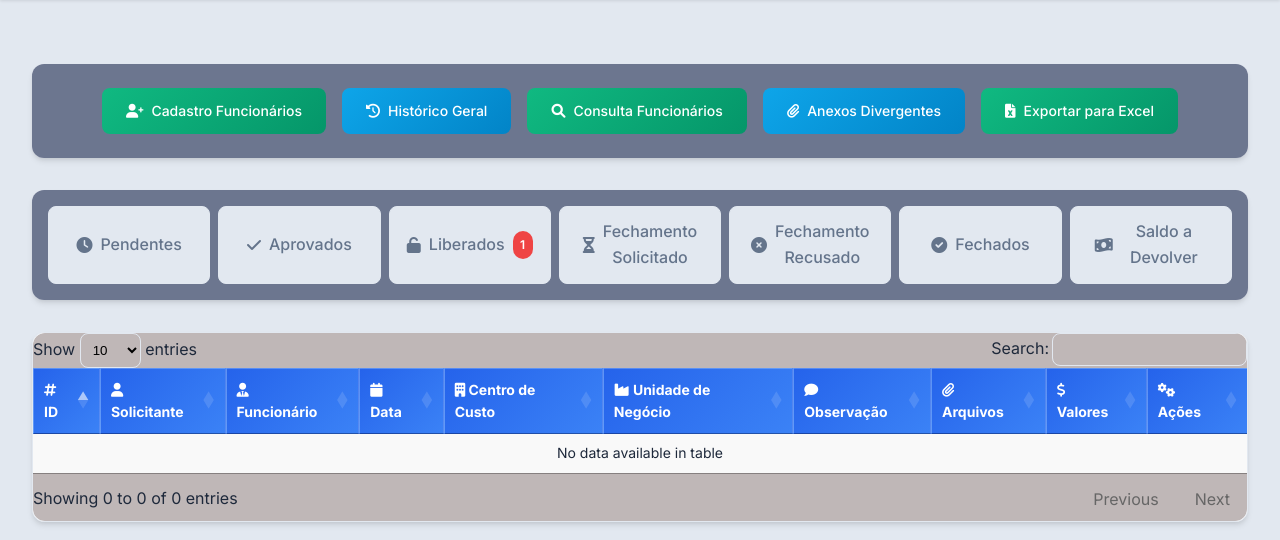
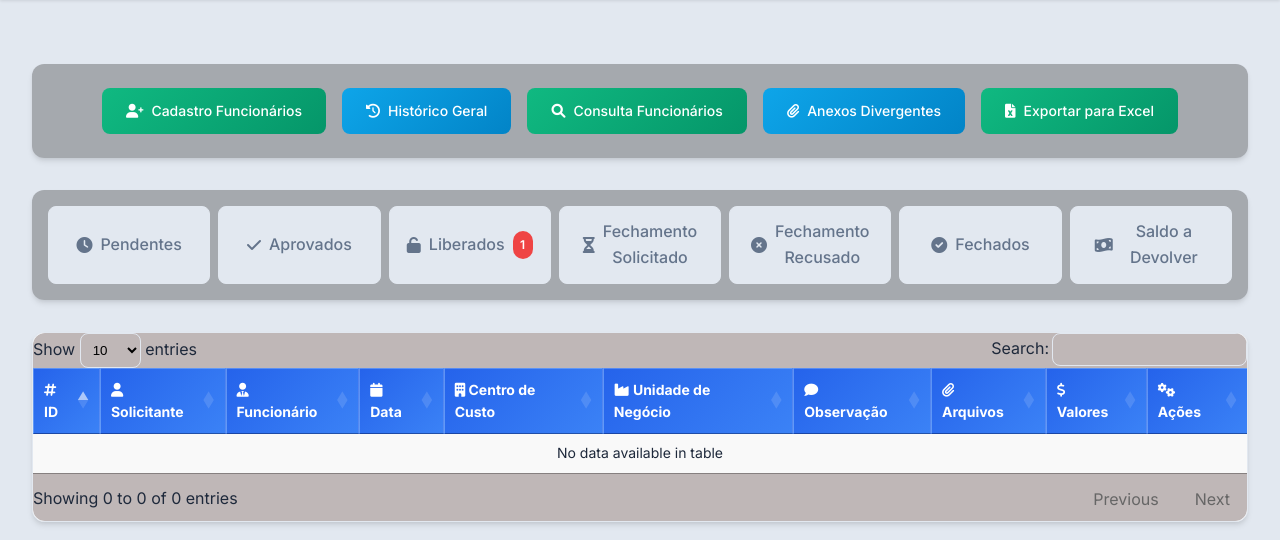
Before and after one commit to Andresaldanha3510/PROGRAMARD, a Flask app: page / in a window 1280 px wide. Shown: the part 70-610 px from the top of the page. Run offline with Flask 3, Linux system fonts and the light colour scheme; the visitor is signed in with stand-in values (Sample User, id 1); a database or web service that is not in the repository returns one stand-in record (values such as "Sample title"); data that the repository does not hold is empty; some libraries are stand-ins or nearby versions.

Commit message:
Add files via upload

```diff
--- a/templates/index.html
+++ b/templates/index.html
@@ -220,7 +220,7 @@
     }
 
     .main-form {
-      background: #055c4885;
+      background: #6e707485;
       border-radius: var(--border-radius);
       padding: 2rem;
       box-shadow: var(--card-shadow);
@@ -235,7 +235,7 @@
       gap: 1rem;
       margin: 2rem 0;
       padding: 1.5rem;
-      background: #010f3885;
+      background: #6e707485;
       border-radius: var(--border-radius);
       box-shadow: var(--card-shadow);
       justify-content: center;
@@ -364,7 +364,7 @@
       flex-wrap: wrap;
       gap: 0.5rem;
       margin-bottom: 2rem;
-      background: #010f3885;
+      background: #6e707485;
       padding: 1rem;
       border-radius: var(--border-radius);
       box-shadow: var(--card-shadow);
```
